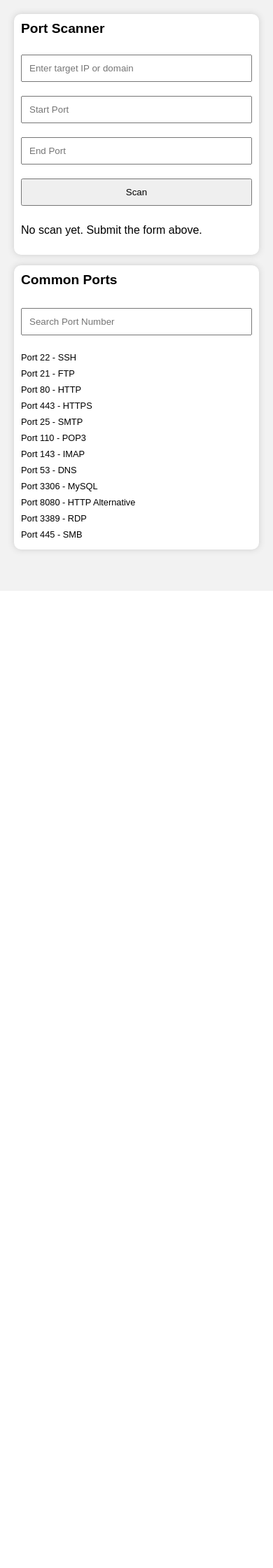
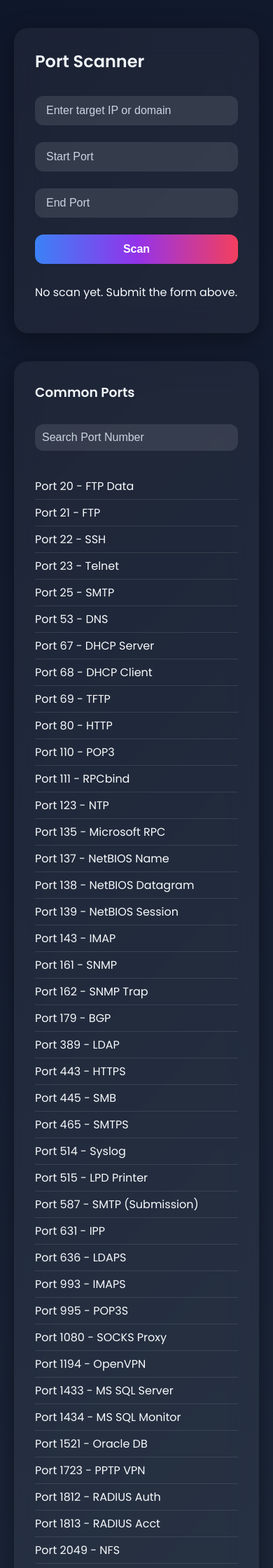
Before and after one commit to hiranerakkot/portscanner, a Flask app: page / in a window 390 px wide. Shown: the top 2240 px of the page at 70% size. Before the commit the page ends 844 px from the top, so only its background shows below. Run offline with Flask 3, Linux system fonts and the light colour scheme.

Commit message:
Commited

```diff
--- a/app.py
+++ b/app.py
@@ -9,19 +9,58 @@
 lock = threading.Lock()
 
 COMMON_PORTS = {
+    20: "FTP Data",
+    21: "FTP",
     22: "SSH",
-    21: "FTP",
+    23: "Telnet",
+    25: "SMTP",
+    53: "DNS",
+    67: "DHCP Server",
+    68: "DHCP Client",
+    69: "TFTP",
     80: "HTTP",
+    110: "POP3",
+    111: "RPCbind",
+    123: "NTP",
+    135: "Microsoft RPC",
+    137: "NetBIOS Name",
+    138: "NetBIOS Datagram",
+    139: "NetBIOS Session",
+    143: "IMAP",
+    161: "SNMP",
+    162: "SNMP Trap",
+    179: "BGP",
+    389: "LDAP",
     443: "HTTPS",
-    25: "SMTP",
-    110: "POP3",
-    143: "IMAP",
-    53: "DNS",
+    445: "SMB",
+    465: "SMTPS",
+    514: "Syslog",
+    515: "LPD Printer",
+    587: "SMTP (Submission)",
+    631: "IPP",
+    636: "LDAPS",
+    993: "IMAPS",
+    995: "POP3S",
+    1080: "SOCKS Proxy",
+    1194: "OpenVPN",
+    1433: "MS SQL Server",
+    1434: "MS SQL Monitor",
+    1521: "Oracle DB",
+    1723: "PPTP VPN",
+    1812: "RADIUS Auth",
+    1813: "RADIUS Acct",
+    2049: "NFS",
     3306: "MySQL",
-    8080: "HTTP Alternative",
     3389: "RDP",
-    445: "SMB"
+    3690: "Subversion SVN",
+    4444: "Metasploit",
+    5060: "SIP",
+    5432: "PostgreSQL",
+    5900: "VNC",
+    6000: "X11",
+    8080: "HTTP Alt"
 }
+
 
 def scan_port(target, port):
     status = False
--- a/templates/index.html
+++ b/templates/index.html
@@ -2,128 +2,118 @@
 <html>
     <head>
         <title>Python Port Scanner</title>
+        <link href="https://fonts.googleapis.com/css2?family=Poppins:wght@400;600&display=swap" rel="stylesheet">
         <style>
+            * {
+                box-sizing: border-box;
+            }
+
             body {
-            font-family: Arial, sans-serif;
-            background: #f2f2f2;
-            padding: 20px;
+                font-family: 'Poppins', sans-serif;
+                background: linear-gradient(135deg, #0f172a, #1e293b);
+                color: #f8fafc;
                 margin: 0;
+                padding: 40px 20px;
+                min-height: 100vh;
+                display: flex;
+                align-items: center;
+                justify-content: center;
             }
+
             .grid-container {
                 display: grid;
-            grid-template-columns: 1.5fr 1fr;
-            gap: 60px;
-            max-width: 900px;
-            margin: auto;
+                grid-template-columns: 1fr 1fr;
+                gap: 40px;
+                max-width: 1000px;
+                width: 100%;
             }
+
+
             .left-box, .right-box {
-            background: white;
-            padding: 20px;
-            border-radius: 10px;
-            box-shadow: 0 0 10px #ccc;
-            min-height: 400px;
+                background: rgba(255, 255, 255, 0.05);
+                backdrop-filter: blur(20px);
+                border-radius: 20px;
+                padding: 30px;
+                box-shadow: 0 8px 32px rgba(0, 0, 0, 0.4);
             }
+
             h2, h3 {
                 margin-top: 0;
+                font-weight: 600;
+                color: #f1f5f9;
             }
+
             input, button {
                 width: 100%;
-            padding: 10px;
-            margin: 10px 0;
-            box-sizing: border-box;
+                padding: 12px 16px;
+                margin: 12px 0;
+                border: none;
+                border-radius: 12px;
+                font-size: 1rem;
             }
-        .open {
-            color: green;
+
+            input {
+                background: rgba(255, 255, 255, 0.1);
+                color: #f1f5f9;
             }
+
+            input::placeholder {
+                color: #cbd5e1;
+            }
+
+            button {
+                background: linear-gradient(90deg, #3b82f6, #9333ea, #f43f5e);
+                color: white;
+                font-weight: bold;
+                cursor: pointer;
+                transition: transform 0.2s ease, box-shadow 0.2s ease;
+            }
+
+            button:hover {
+                transform: translateY(-2px);
+                box-shadow: 0 6px 20px rgba(148, 163, 184, 0.4);
+            }
+
             ul {
                 list-style: none;
                 padding: 0;
             }
+
             .port-item {
-            padding: 4px 0;
+                padding: 6px 0;
+                border-bottom: 1px solid rgba(255, 255, 255, 0.1);
             }
-        .common-ports ul {
-            padding-left: 20px;
-        }
-        .open-port {
-            color: green;
+
+            .open {
+                color: #22c55e;
                 font-weight: bold;
             }
-        .search-bar {
-            width: 100%;
-            padding: 10px;
-            margin-bottom: 20px;
+
+            .open-port {
+                color: #22c55e;
+                font-weight: bold;
+                margin-left: 6px;
             }
 
-        /* Media Query for Tablets and Small Devices */
-        @media (max-width: 768px) {
-            .grid-container {
-                grid-template-columns: 1fr; /* Stack the columns on top of each other */
-                gap: 20px;
-            }
-
-            .left-box, .right-box {
-                min-height: 300px; /* Adjust height for smaller screens */
-                padding: 15px;
-            }
-
-            h2, h3 {
-                font-size: 1.5em; /* Reduce header sizes for smaller screens */
-            }
-
-            input, button {
-                padding: 12px; /* Increase input and button padding for touch devices */
-            }
-
-            .port-item {
-                font-size: 0.9em; /* Adjust font size for smaller screens */
-                display: block; /* Stack the port items */
-                word-wrap: break-word; /* Allow long port names to break into new lines */
-            }
-
-            .common-ports ul {
-                padding-left: 0; /* Remove indentation on mobile */
-                margin: 0; /* Remove margin from list */
-            }
-        }
-
-        /* Media Query for Mobile Devices */
-        @media (max-width: 480px) {
-            .grid-container {
-                grid-template-columns: 1fr; /* Stack the columns */
-                gap: 15px;
-            }
-
-            .left-box, .right-box {
-                min-height: 250px; /* Further adjust height for mobile screens */
+            .search-bar {
+                margin-bottom: 16px;
                 padding: 10px;
             }
 
-            h2, h3 {
-                font-size: 1.2em; /* Further reduce header sizes for mobile */
+            hr {
+                border: none;
+                border-top: 1px solid rgba(255, 255, 255, 0.2);
+                margin: 20px 0;
             }
 
-            input, button {
-                padding: 10px; /* Adjust button and input padding for mobile */
-            }
-
-            .port-item {
-                font-size: 0.8em; /* Adjust font size even smaller for mobile */
-                display: block; /* Stack the port items */
-                word-wrap: break-word; /* Allow long port names to break into new lines */
-            }
-
-            .common-ports ul {
-                padding-left: 0; /* Remove padding on mobile */
-                margin: 0; /* Remove margin from list */
-            }
-
-            .open-port {
-                font-size: 0.9em; /* Adjust font size for the open port label */
+            @media (max-width: 768px) {
+                .grid-container {
+                    grid-template-columns: 1fr;
                 }
             }
         </style>
     </head>
+
 <body>
     <div class="grid-container">
         <div class="left-box">
```
Lines whose indentation alone changed are shown as unchanged.
